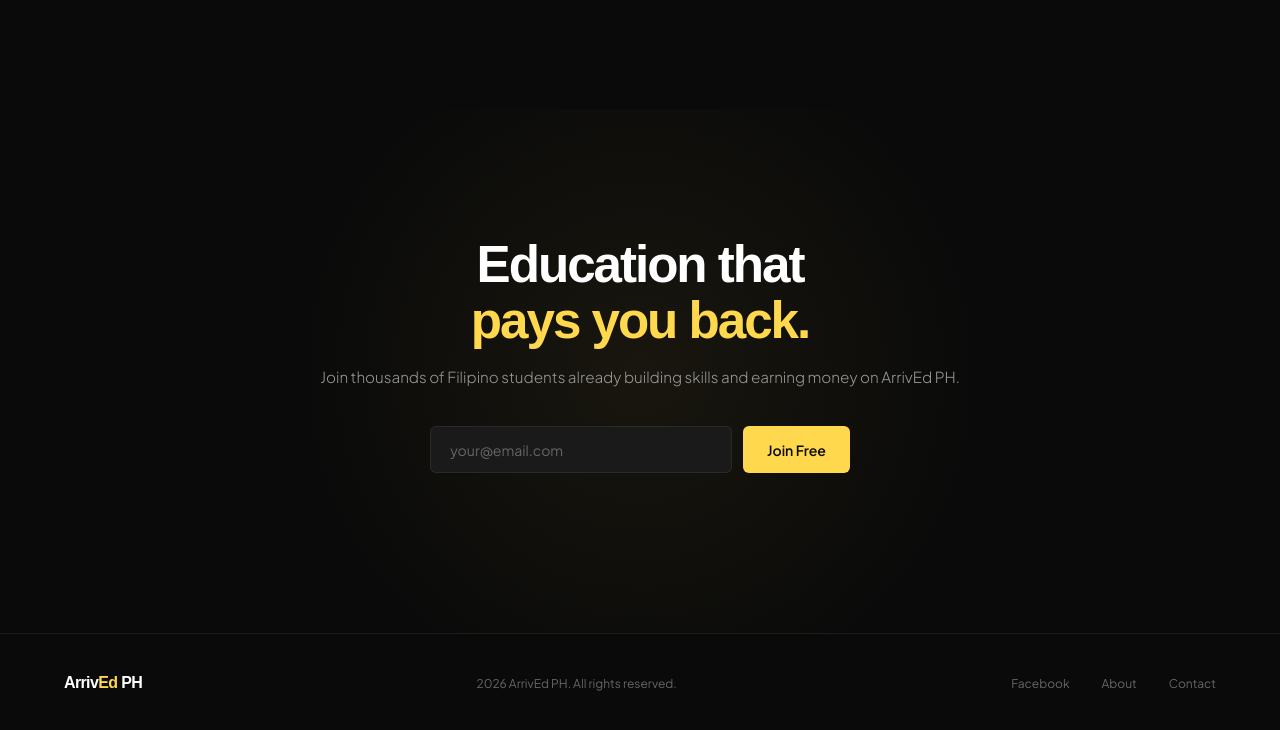
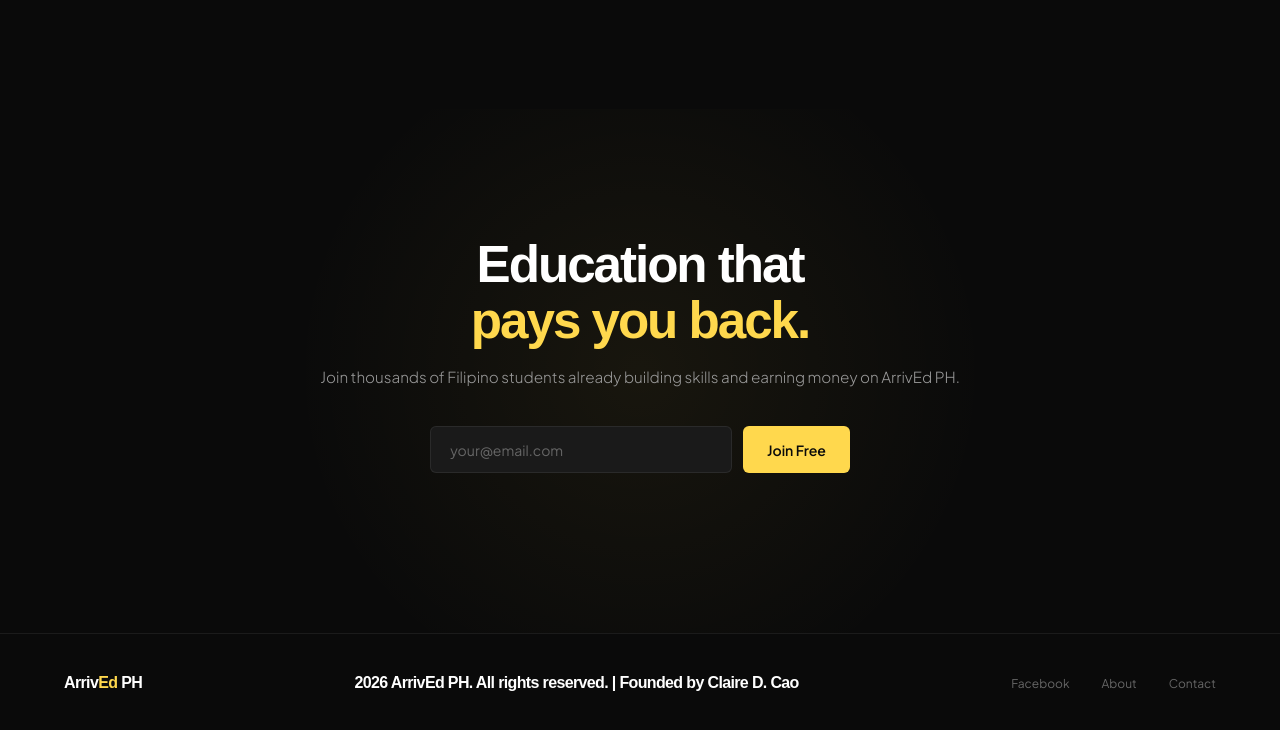
Before and after one commit to claire7892/arrivedph, a website: page index.html in a window 1280 px wide. Shown: the part 4480-5210 px from the top of the page. Drawn offline with Linux system fonts and the light colour scheme; a web font is replaced by a local one.

Commit message:
Update footer copyright and add founder's name

```diff
--- a/index.html
+++ b/index.html
@@ -1119,7 +1119,7 @@ footer {
 <!-- FOOTER -->
 <footer>
   <div class="footer-logo">Arriv<span>Ed</span> PH</div>
-  <div class="footer-copy">2026 ArrivEd PH. All rights reserved.</div>
+  <div class="footer-logo">2026 ArrivEd PH. All rights reserved. | Founded by Claire D. Cao</div>
   <div class="footer-links">
     <a href="https://www.facebook.com/share/1Zs7cwc9at/" target="_blank">Facebook</a>
     <a href="#">About</a>
```
